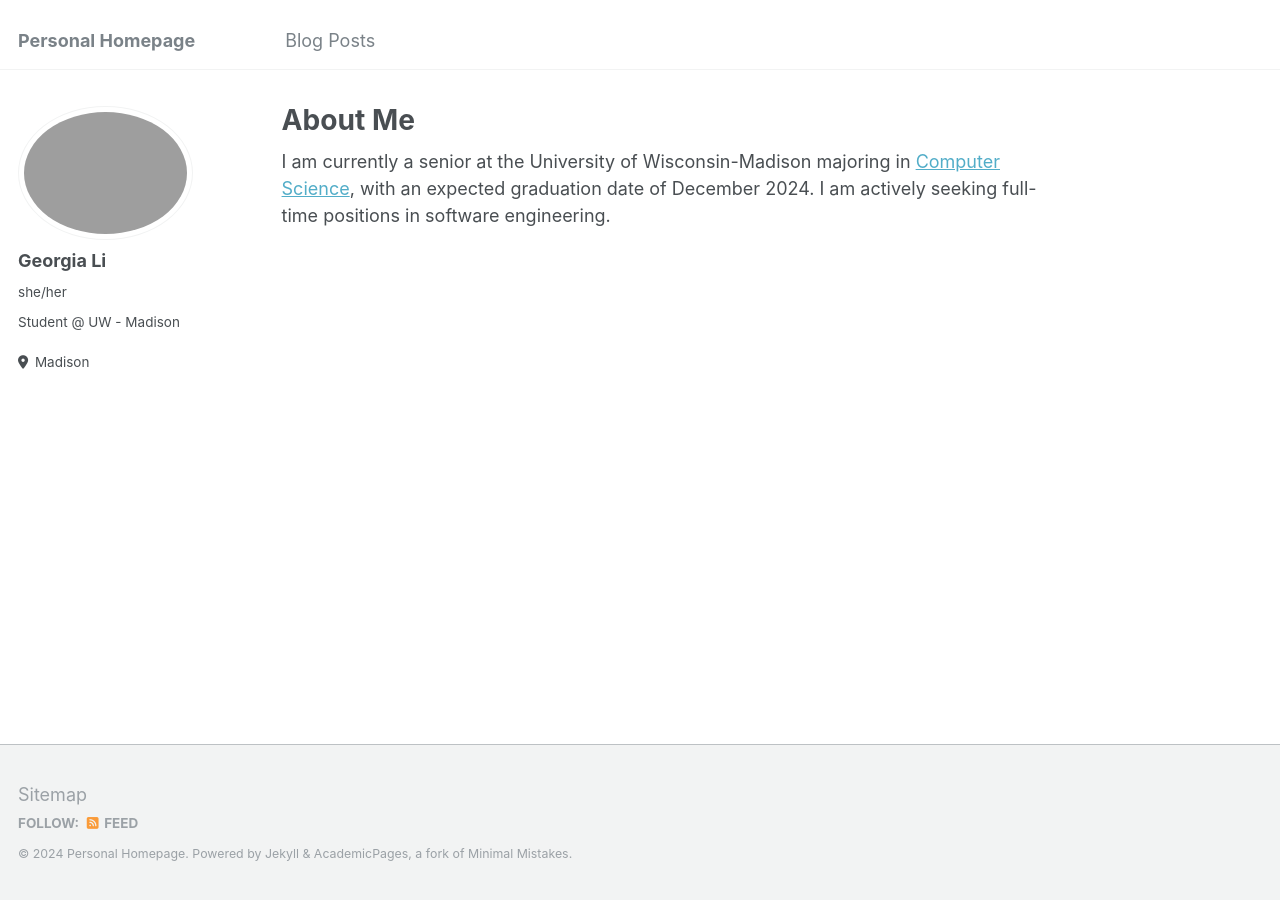
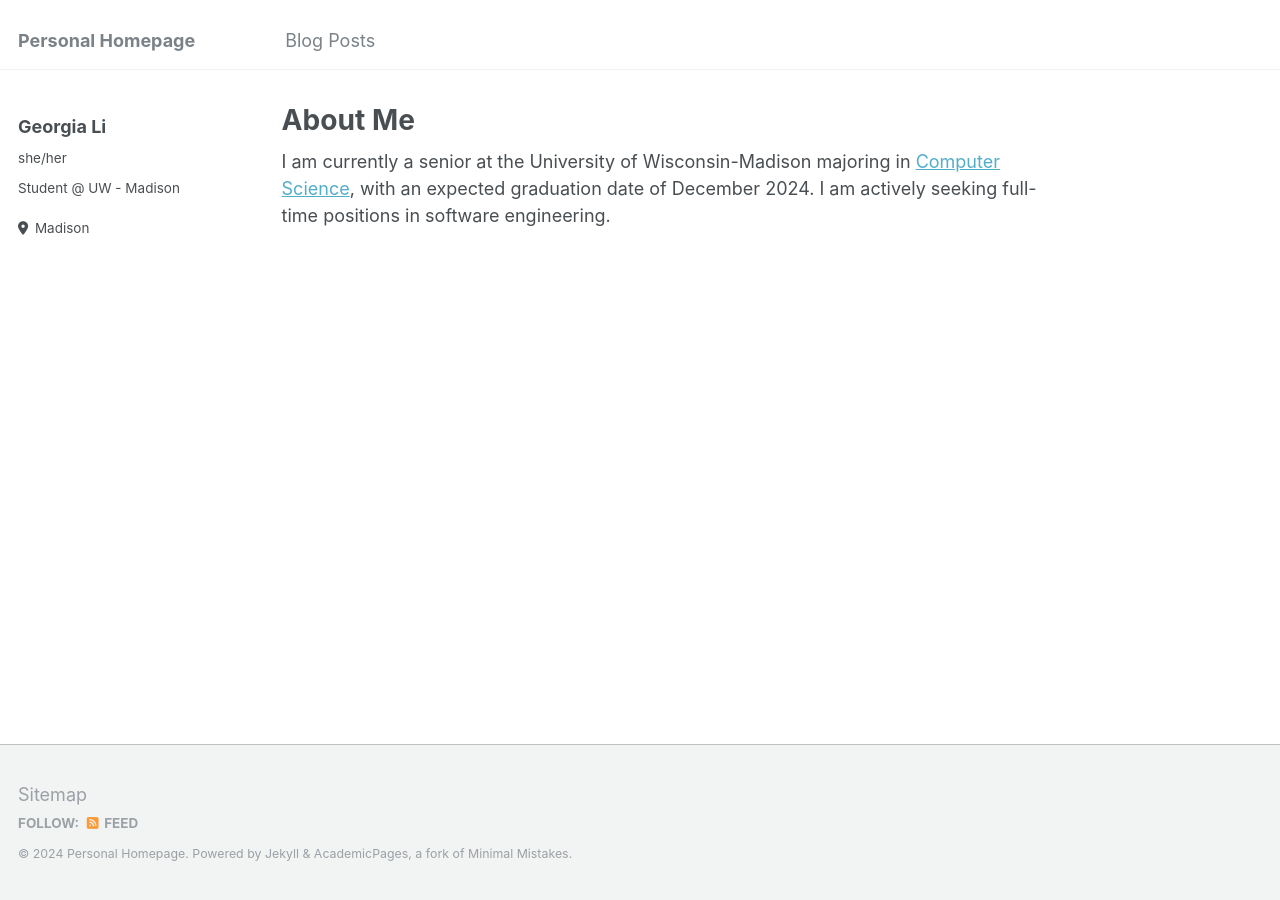
Before and after one commit to nori210/nori210.github.io, a Jekyll site: the page built from _pages/about.md, in a window 1280 px wide. Built offline with Jekyll 4.4.1, drawn with Linux system fonts in a browser that asks for light colours.

Commit message:
rm avatar

```diff
--- a/_config.yml
+++ b/_config.yml
@@ -2,8 +2,8 @@
 locale                   : "en-US"
 title                    : "Personal Homepage"
 title_separator          : "-"
-#name                     : &name "Georgia Li"
-#description              : &description "Student @ UW - Madison"
+#name                     : &name
+#description              : &description
 url                      : https://nori210.github.io # the base hostname & protocol for your site e.g. "https://mmistakes.github.io"
 baseurl                  : "" # the subpath of your site, e.g. "/blog"
 repository               : "nori210/nori210.github.io"
--- a/_includes/author-profile.html
+++ b/_includes/author-profile.html
@@ -6,13 +6,13 @@
 
 <div itemscope itemtype="http://schema.org/Person">
 
-  <div class="author__avatar">
+<!-- <div class="author__avatar">
     {% if author.avatar contains "://" %}
-    	<img src="{{ author.avatar }}" alt="{{ author.name }}">
+        <img src="{{ author.avatar }}" alt="{{ author.name }}">
     {% else %}
-    	<img src="{{ author.avatar | prepend: "/images/" | prepend: base_path }}" class="author__avatar" alt="{{ author.name }}">
+        <img src="{{ author.avatar | prepend: "/images/" | prepend: base_path }}" class="author__avatar" alt="{{ author.name }}">
     {% endif %}
-  </div>
+</div> -->
 
   <div class="author__content">
     <h3 class="author__name">{{ author.name }}</h3>
```
